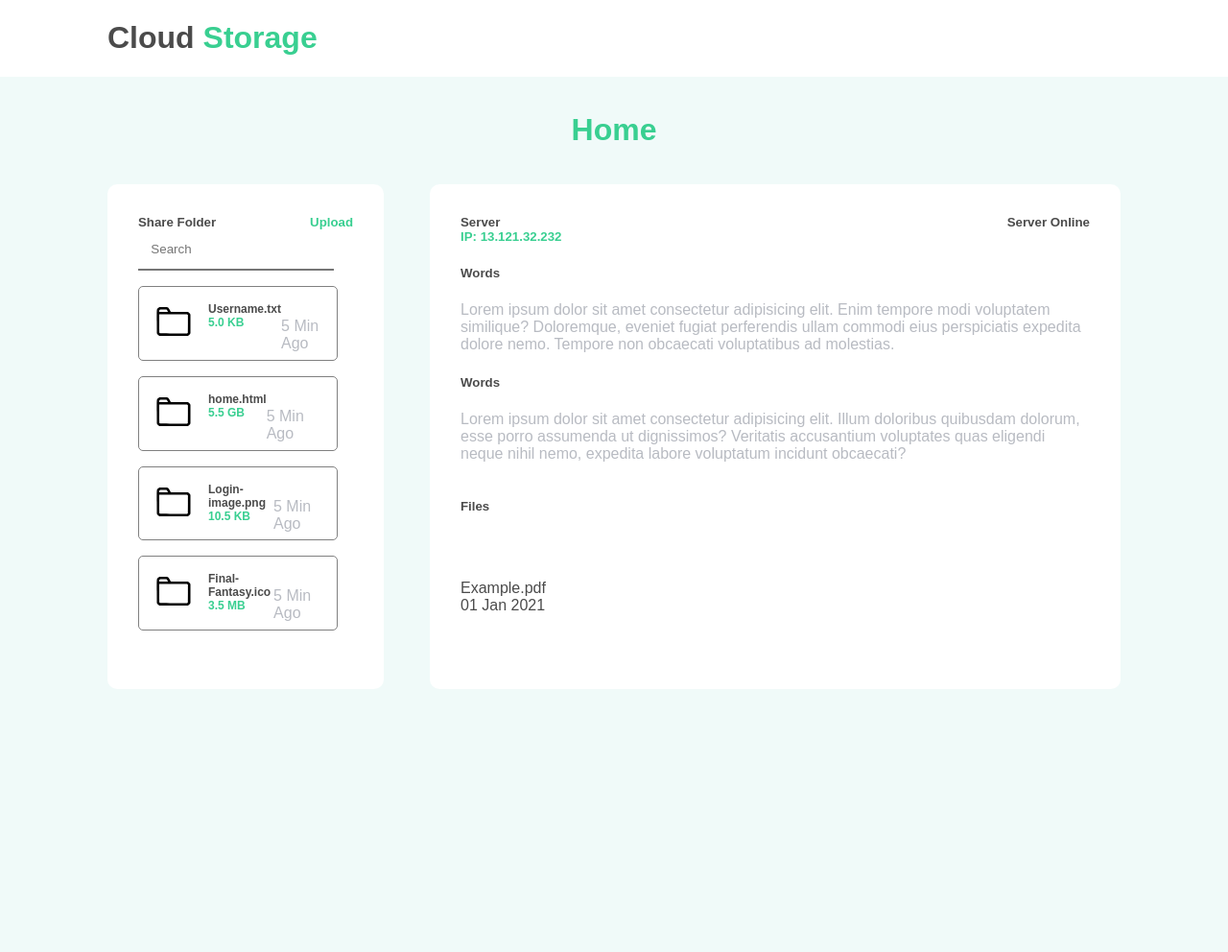
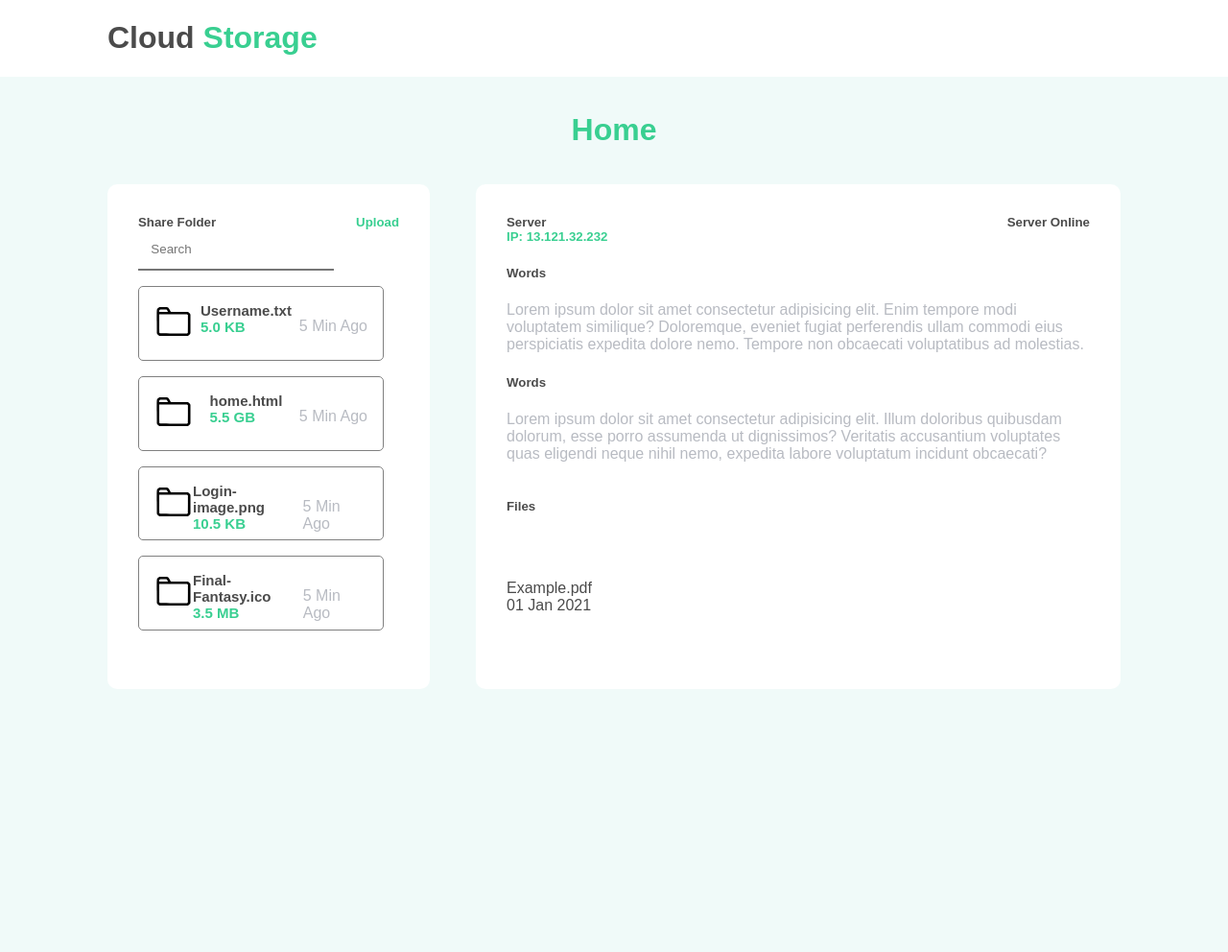
Before and after one commit to shahriar0247/fiverr_ftp, a Flask app: page /path in a window 1280 px wide. Shown: the whole page at 96% size. Run offline with Flask 2, Linux system fonts and the light colour scheme.

Commit message:
added more front end functions

```diff
--- a/app/static/path/home.css
+++ b/app/static/path/home.css
@@ -51,8 +51,8 @@ html, body {
 .third-heading {
   display: -ms-grid;
   display: grid;
-  -ms-grid-columns: 2fr 5fr;
-      grid-template-columns: 2fr 5fr;
+  -ms-grid-columns: 2fr 4fr;
+      grid-template-columns: 2fr 4fr;
   -webkit-column-gap: 3em;
           column-gap: 3em;
   margin-left: 7em;
@@ -119,20 +119,19 @@ html, body {
   display: -webkit-box;
   display: -ms-flexbox;
   display: flex;
-  -webkit-box-pack: start;
-      -ms-flex-pack: start;
-          justify-content: start;
+  -webkit-box-pack: justify;
+      -ms-flex-pack: justify;
+          justify-content: space-between;
 }
 
 .third-heading .first-section .folders .one-folder .file-info {
   display: inline-block;
-  margin-left: 1em;
 }
 
 .third-heading .first-section .folders .one-folder .file-info p {
   margin: 0px;
   font-weight: bold;
-  font-size: 1.5vmin;
+  font-size: 15px;
 }
 
 .third-heading .first-section .folders .one-folder .icon img {
--- a/app/static/path/home.scss
+++ b/app/static/path/home.scss
@@ -58,7 +58,7 @@ html,body{
 
 .third-heading{
     display: grid;
-    grid-template-columns: 2fr 5fr;
+    grid-template-columns: 2fr 4fr;
     //grid-template-rows: 1fr 10fr;
     column-gap: 3em;
     margin-left: 7em;
@@ -117,17 +117,17 @@ html,body{
                 padding: 1em;
                 margin-right:1em;
                 display: flex;
-                justify-content: start;
+                justify-content: space-between;
 
                 .file-info{
                     display: inline-block;
-                    margin-left: 1em;
+                    //margin-left: 1em;
                     p{
                         //font-size: 14px;
                         margin:0px;
                         font-weight: bold;
                         //font-size: calc(0.5vmin + 0.4vmin);
-                        font-size:1.5vmin;
+                        font-size:15px;
                     }
                 }
 
```
Also changed, not shown: 1 other file.
